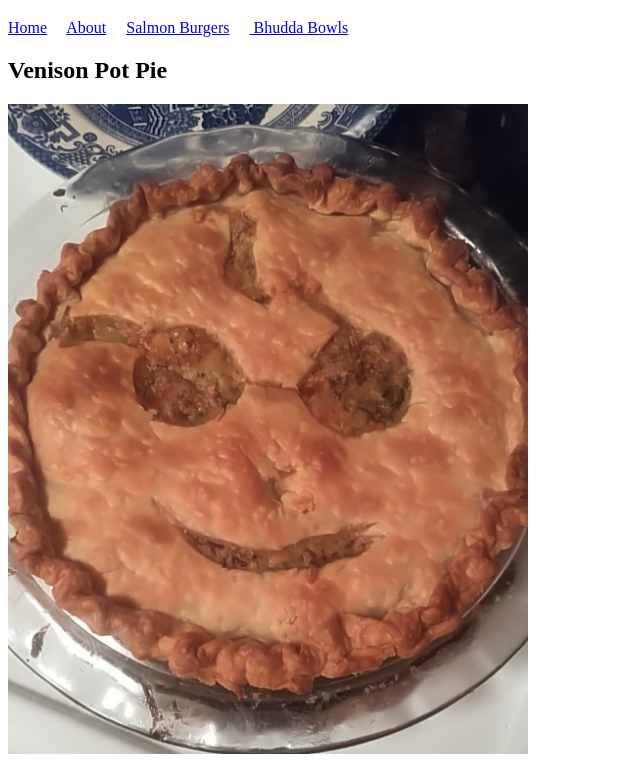
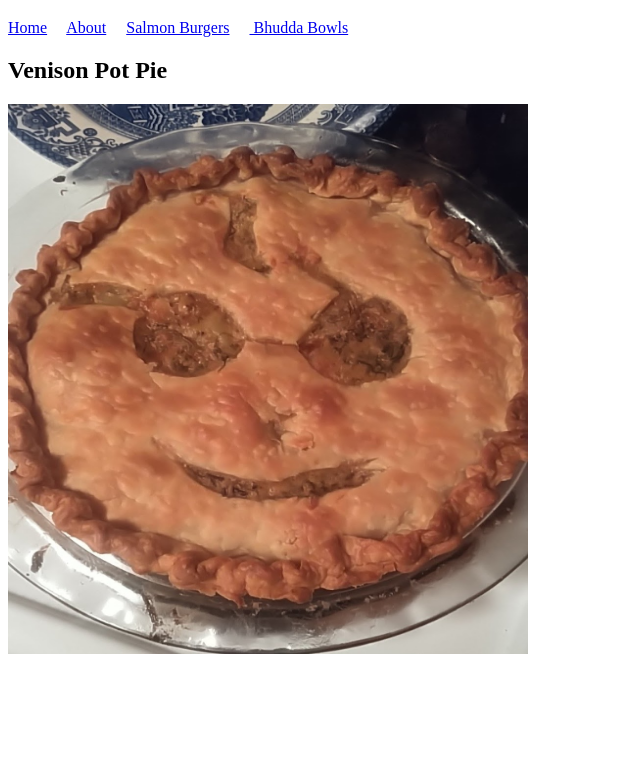
Before and after one commit to kirbykarpan/Recipes, a plain HTML site: page pie.html in a window 1280 px wide. Shown: the part 61-827 px from the top of the page, without its empty margins (0-640 px from the left). After the commit the page ends 800 px from the top, so only its background shows below. Drawn offline with Linux system fonts and the light colour scheme.

Commit message:
resize pie image

```diff
--- a/pie.html
+++ b/pie.html
@@ -8,6 +8,6 @@
         <h1>Korb's Guide to Alaskan Cuisine</h1>
         <p> <a href = index.html>Home</a>&nbsp;&nbsp;&nbsp;&nbsp; <a href = about.html>About</a>&nbsp;&nbsp;&nbsp;&nbsp; <a href="burger.html">Salmon Burgers</a> &nbsp;&nbsp;&nbsp;&nbsp;<a href="bowl.html"> Bhudda Bowls</a></p>
         <p><h2>Venison Pot Pie</h2></p>
-        <img src="imgs/pot.jpg" alt="a pot pie carved like harry potter, really poorly" height="650" width="520">
+        <img src="imgs/pot.jpg" alt="a pot pie carved like harry potter, really poorly" height="550" width="520">
     </body>
 </html>
```
